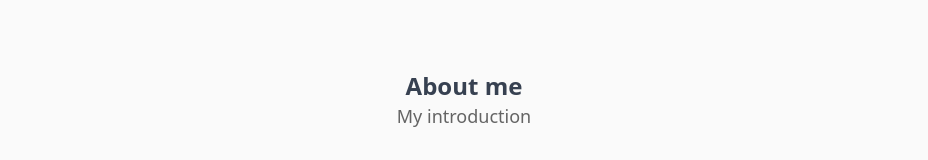
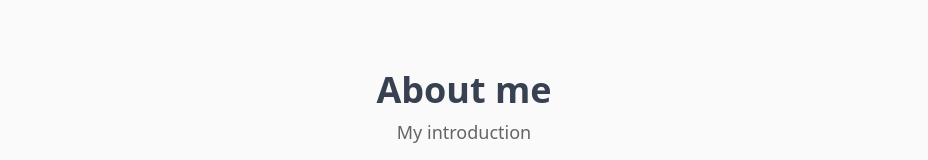
Before and after one commit to patjohntrick/portfolio-v3, a Next.js app: page / in a window 1280 px wide. Shown: the part 730-890 px from the top of the page, without its empty margins (176-1104 px from the left). Built offline with nearby package versions, Linux system fonts and the light colour scheme.

Commit message:
fix section title

```diff
--- a/components/StyledSectionTitle.tsx
+++ b/components/StyledSectionTitle.tsx
@@ -14,7 +14,7 @@ export const StyledSectionTitle = ({
     <div className="text-center mb-12">
       <StyledTitle
         text={title}
-        className="text-2xl font-semibold text-[#333333]"
+        className="text-2xl font-semibold text-[#333333] lg:text-4xl lg:mb-2"
       />
       <StyledSubTitle text={subTitle} className="text-black/60 text-base" />
     </div>
```
